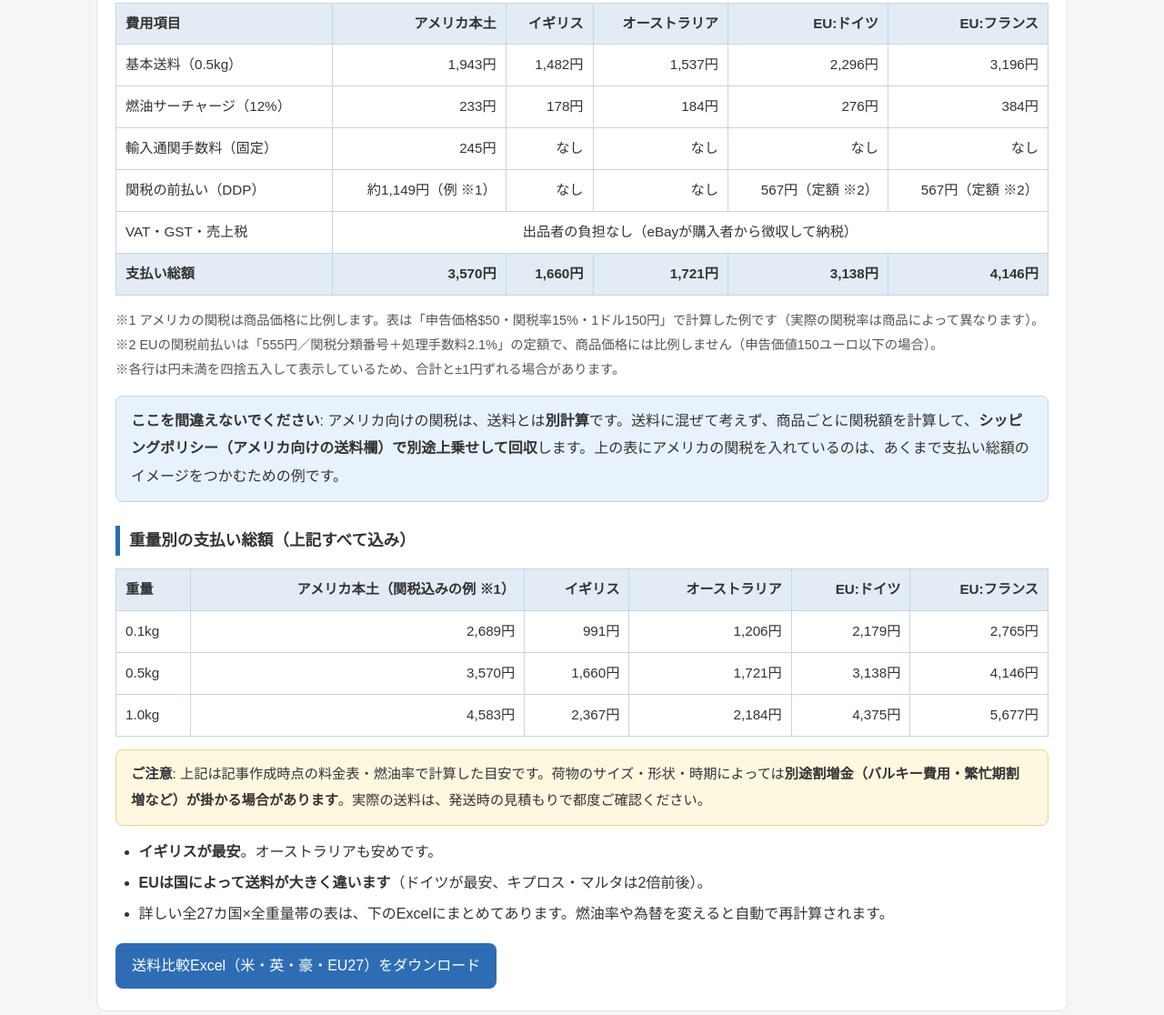
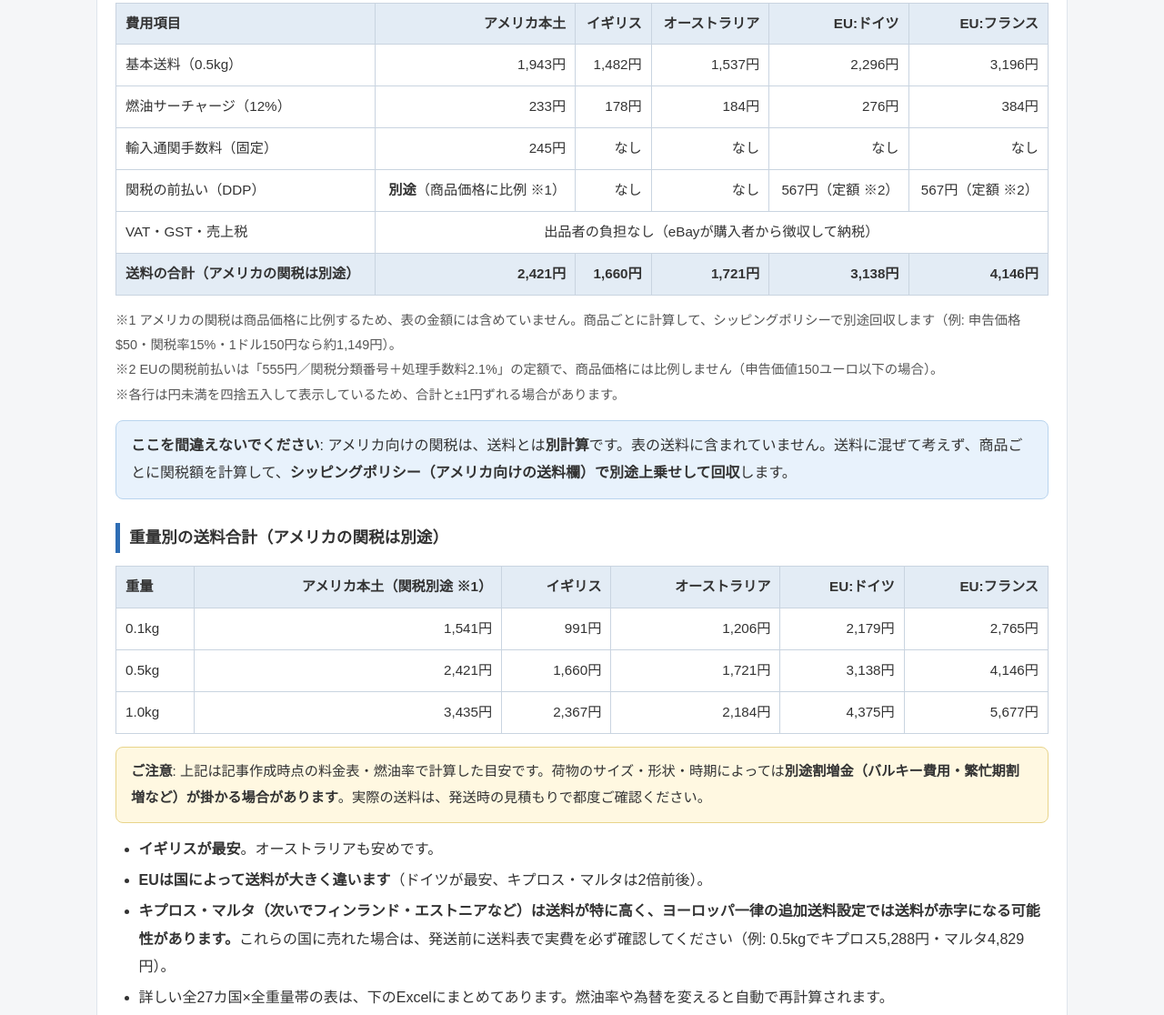
Before and after one commit to naokijodan/ebay-eu27-economy-guide, a plain HTML site: page index.html in a window 1280 px wide. Shown: the part 1915-3031 px from the top of the page at 91% size. Drawn offline with Linux system fonts and the light colour scheme.

Commit message:
docs: アメリカ関税を表から分離（関税別途）、キプロス・マルタ等の送料赤字リスク注意を追加
Co-Authored-By: Claude Fable 5 <noreply@anthropic.com>

```diff
--- a/index.html
+++ b/index.html
@@ -85,25 +85,25 @@
     <tr><td>基本送料（0.5kg）</td><td class="num">1,943円</td><td class="num">1,482円</td><td class="num">1,537円</td><td class="num">2,296円</td><td class="num">3,196円</td></tr>
     <tr><td>燃油サーチャージ（12%）</td><td class="num">233円</td><td class="num">178円</td><td class="num">184円</td><td class="num">276円</td><td class="num">384円</td></tr>
     <tr><td>輸入通関手数料（固定）</td><td class="num">245円</td><td class="num">なし</td><td class="num">なし</td><td class="num">なし</td><td class="num">なし</td></tr>
-    <tr><td>関税の前払い（DDP）</td><td class="num">約1,149円（例 ※1）</td><td class="num">なし</td><td class="num">なし</td><td class="num">567円（定額 ※2）</td><td class="num">567円（定額 ※2）</td></tr>
+    <tr><td>関税の前払い（DDP）</td><td class="num"><strong>別途</strong>（商品価格に比例 ※1）</td><td class="num">なし</td><td class="num">なし</td><td class="num">567円（定額 ※2）</td><td class="num">567円（定額 ※2）</td></tr>
     <tr><td>VAT・GST・売上税</td><td colspan="5" style="text-align:center;">出品者の負担なし（eBayが購入者から徴収して納税）</td></tr>
-    <tr><th>支払い総額</th><th class="num">3,570円</th><th class="num">1,660円</th><th class="num">1,721円</th><th class="num">3,138円</th><th class="num">4,146円</th></tr>
+    <tr><th>送料の合計（アメリカの関税は別途）</th><th class="num">2,421円</th><th class="num">1,660円</th><th class="num">1,721円</th><th class="num">3,138円</th><th class="num">4,146円</th></tr>
   </table>
   </div>
-  <p style="font-size:.9em; color:#555;">※1 アメリカの関税は商品価格に比例します。表は「申告価格$50・関税率15%・1ドル150円」で計算した例です（実際の関税率は商品によって異なります）。<br>
+  <p style="font-size:.9em; color:#555;">※1 アメリカの関税は商品価格に比例するため、表の金額には含めていません。商品ごとに計算して、シッピングポリシーで別途回収します（例: 申告価格$50・関税率15%・1ドル150円なら約1,149円）。<br>
   ※2 EUの関税前払いは「555円／関税分類番号＋処理手数料2.1%」の定額で、商品価格には比例しません（申告価値150ユーロ以下の場合）。<br>
   ※各行は円未満を四捨五入して表示しているため、合計と±1円ずれる場合があります。</p>
   <div class="point">
-    <strong>ここを間違えないでください</strong>: アメリカ向けの関税は、送料とは<strong>別計算</strong>です。送料に混ぜて考えず、商品ごとに関税額を計算して、<strong>シッピングポリシー（アメリカ向けの送料欄）で別途上乗せして回収</strong>します。上の表にアメリカの関税を入れているのは、あくまで支払い総額のイメージをつかむための例です。
+    <strong>ここを間違えないでください</strong>: アメリカ向けの関税は、送料とは<strong>別計算</strong>です。表の送料に含まれていません。送料に混ぜて考えず、商品ごとに関税額を計算して、<strong>シッピングポリシー（アメリカ向けの送料欄）で別途上乗せして回収</strong>します。
   </div>
 
-  <h3>重量別の支払い総額（上記すべて込み）</h3>
+  <h3>重量別の送料合計（アメリカの関税は別途）</h3>
   <div class="tablewrap">
   <table>
-    <tr><th>重量</th><th class="num">アメリカ本土（関税込みの例 ※1）</th><th class="num">イギリス</th><th class="num">オーストラリア</th><th class="num">EU:ドイツ</th><th class="num">EU:フランス</th></tr>
-    <tr><td>0.1kg</td><td class="num">2,689円</td><td class="num">991円</td><td class="num">1,206円</td><td class="num">2,179円</td><td class="num">2,765円</td></tr>
-    <tr><td>0.5kg</td><td class="num">3,570円</td><td class="num">1,660円</td><td class="num">1,721円</td><td class="num">3,138円</td><td class="num">4,146円</td></tr>
-    <tr><td>1.0kg</td><td class="num">4,583円</td><td class="num">2,367円</td><td class="num">2,184円</td><td class="num">4,375円</td><td class="num">5,677円</td></tr>
+    <tr><th>重量</th><th class="num">アメリカ本土（関税別途 ※1）</th><th class="num">イギリス</th><th class="num">オーストラリア</th><th class="num">EU:ドイツ</th><th class="num">EU:フランス</th></tr>
+    <tr><td>0.1kg</td><td class="num">1,541円</td><td class="num">991円</td><td class="num">1,206円</td><td class="num">2,179円</td><td class="num">2,765円</td></tr>
+    <tr><td>0.5kg</td><td class="num">2,421円</td><td class="num">1,660円</td><td class="num">1,721円</td><td class="num">3,138円</td><td class="num">4,146円</td></tr>
+    <tr><td>1.0kg</td><td class="num">3,435円</td><td class="num">2,367円</td><td class="num">2,184円</td><td class="num">4,375円</td><td class="num">5,677円</td></tr>
   </table>
   </div>
   <div class="note">
@@ -112,6 +112,7 @@
   <ul>
     <li><strong>イギリスが最安</strong>。オーストラリアも安めです。</li>
     <li><strong>EUは国によって送料が大きく違います</strong>（ドイツが最安、キプロス・マルタは2倍前後）。</li>
+    <li><strong>キプロス・マルタ（次いでフィンランド・エストニアなど）は送料が特に高く、ヨーロッパ一律の追加送料設定では送料が赤字になる可能性があります。</strong>これらの国に売れた場合は、発送前に送料表で実費を必ず確認してください（例: 0.5kgでキプロス5,288円・マルタ4,829円）。</li>
     <li>詳しい全27カ国×全重量帯の表は、下のExcelにまとめてあります。燃油率や為替を変えると自動で再計算されます。</li>
   </ul>
   <a class="dl" href="shipping-comparison-eu27-20260730.xlsx">送料比較Excel（米・英・豪・EU27）をダウンロード</a>
```
